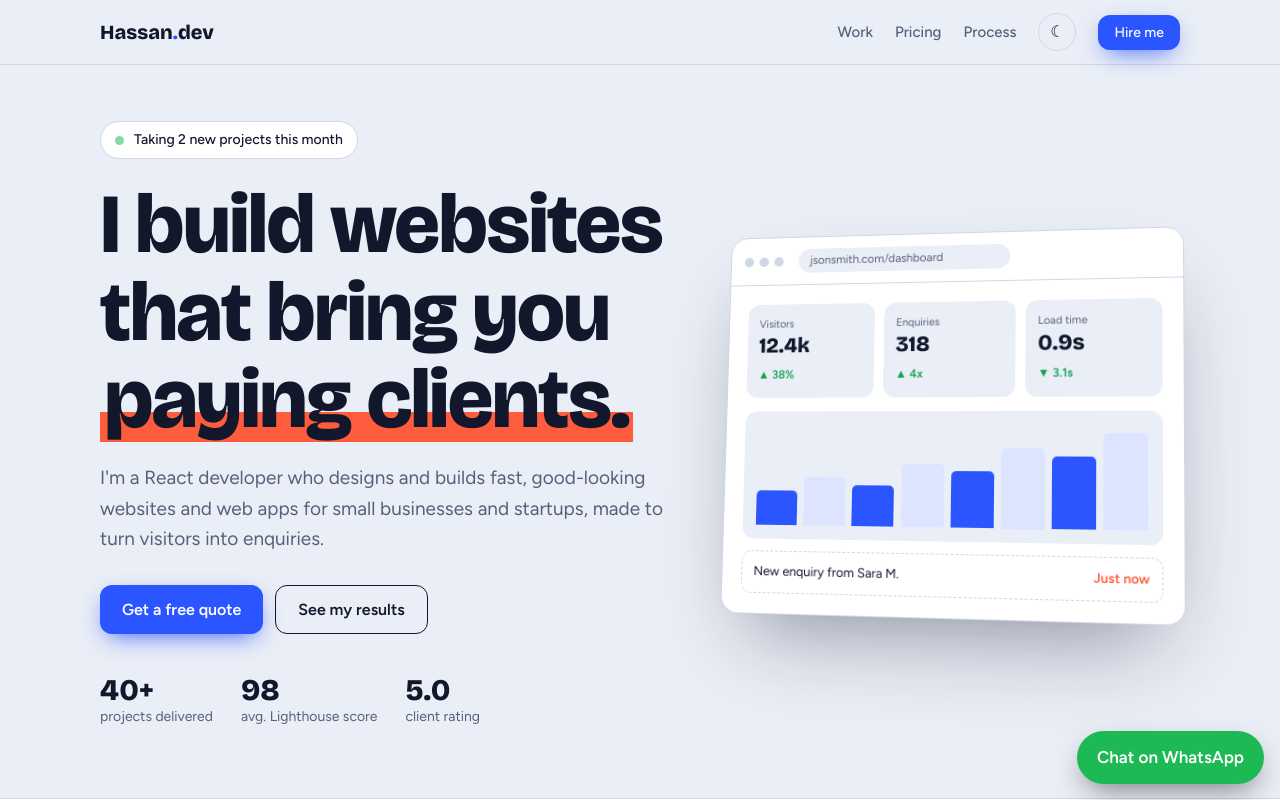
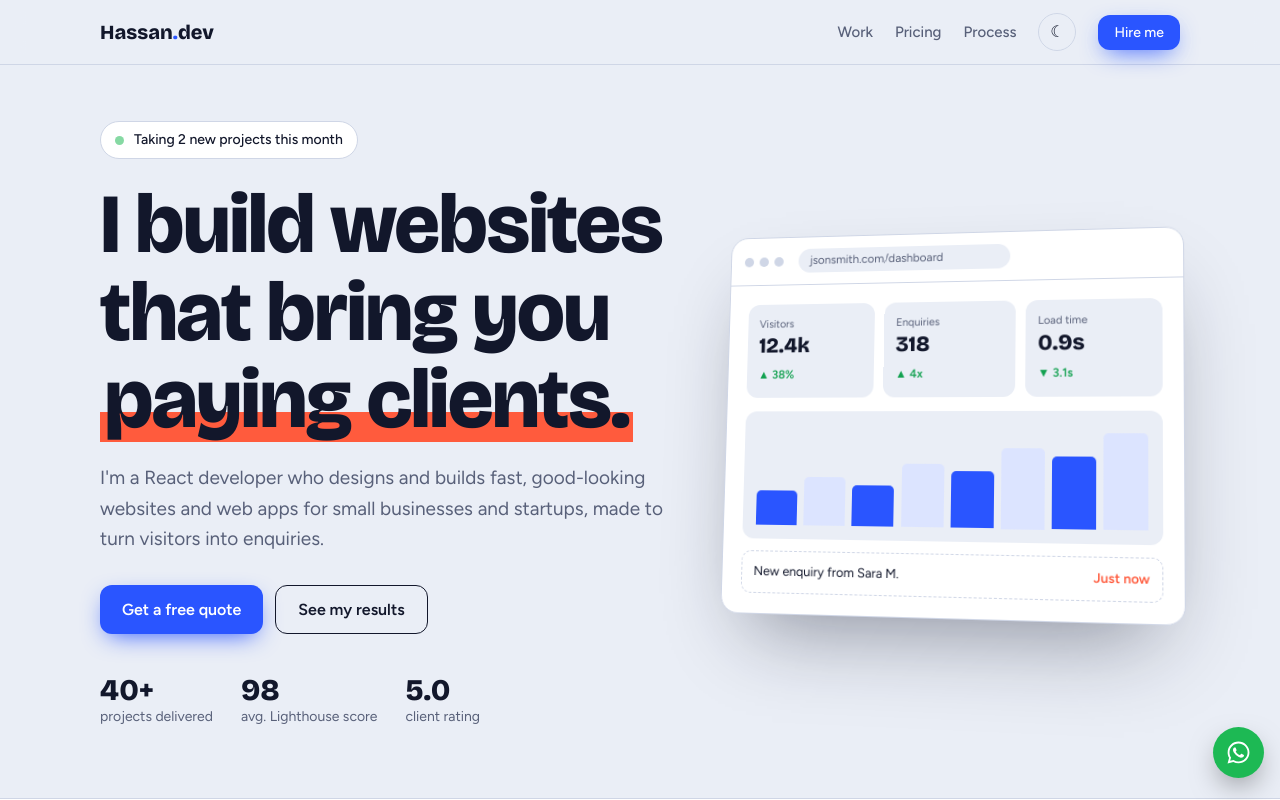
Before and after one commit to syedhassanali-dev/portfolio-v2, a React (Vite) app: page / in a window 1280 px wide. Shown: the top 800 px of the page. Built offline with nearby package versions, Linux system fonts and the light colour scheme.

Commit message:
Add react-icons dependency and update Footer component with WhatsApp icon; refine CSS transitions and adjust button padding

```diff
--- a/package.json
+++ b/package.json
@@ -12,6 +12,7 @@
     "@tailwindcss/vite": "^4.3.3",
     "react": "^18.3.1",
     "react-dom": "^18.3.1",
+    "react-icons": "^5.7.0",
     "tailwindcss": "^4.3.3"
   },
   "devDependencies": {
--- a/src/components/Footer.jsx
+++ b/src/components/Footer.jsx
@@ -1,4 +1,5 @@
 import { ME } from '../data'
+import { FaWhatsapp } from 'react-icons/fa'
 
 export default function Footer() {
   return (
@@ -10,7 +11,7 @@ export default function Footer() {
         </div>
       </footer>
       <a className="float" href={`https://wa.me/${ME.whatsapp}`} target="_blank" rel="noopener noreferrer">
-        Chat on WhatsApp
+        <FaWhatsapp size={25} />
       </a>
     </>
   )
--- a/src/index.css
+++ b/src/index.css
@@ -406,7 +406,7 @@ nav .wrap {
   display: grid;
   grid-template-columns: repeat(2, 1fr);
   gap: 22px;
-  transition: .6s ease-in;
+  transition: 0.6s ease-in;
 }
 .case {
   background: var(--surface);
@@ -415,7 +415,7 @@ nav .wrap {
   overflow: hidden;
   display: flex;
   flex-direction: column;
-  transition: .6s ease-in;
+  transition: 0.6s ease-in;
 }
 .case:hover {
   transform: translateY(-4px);
@@ -808,16 +808,16 @@ footer .wrap {
 .float {
   position: fixed;
   right: 16px;
-  bottom: calc(16px + env(safe-area-inset-bottom, 0px));
+  bottom: calc(22px + env(safe-area-inset-bottom, 0px));
   z-index: 30;
   background: #1db954;
   color: #fff;
   border-radius: 99px;
-  padding: 13px 20px;
+  padding: 13px 13px;
   font-weight: 600;
-  text-decoration: none;
   box-shadow: 0 12px 30px -8px rgba(0, 0, 0, 0.5);
 }
+
 @media (prefers-reduced-motion: reduce) {
   * {
     animation: none !important;
```
Also changed, not shown: 1 other file (tests, documents, lock files or other folders).
